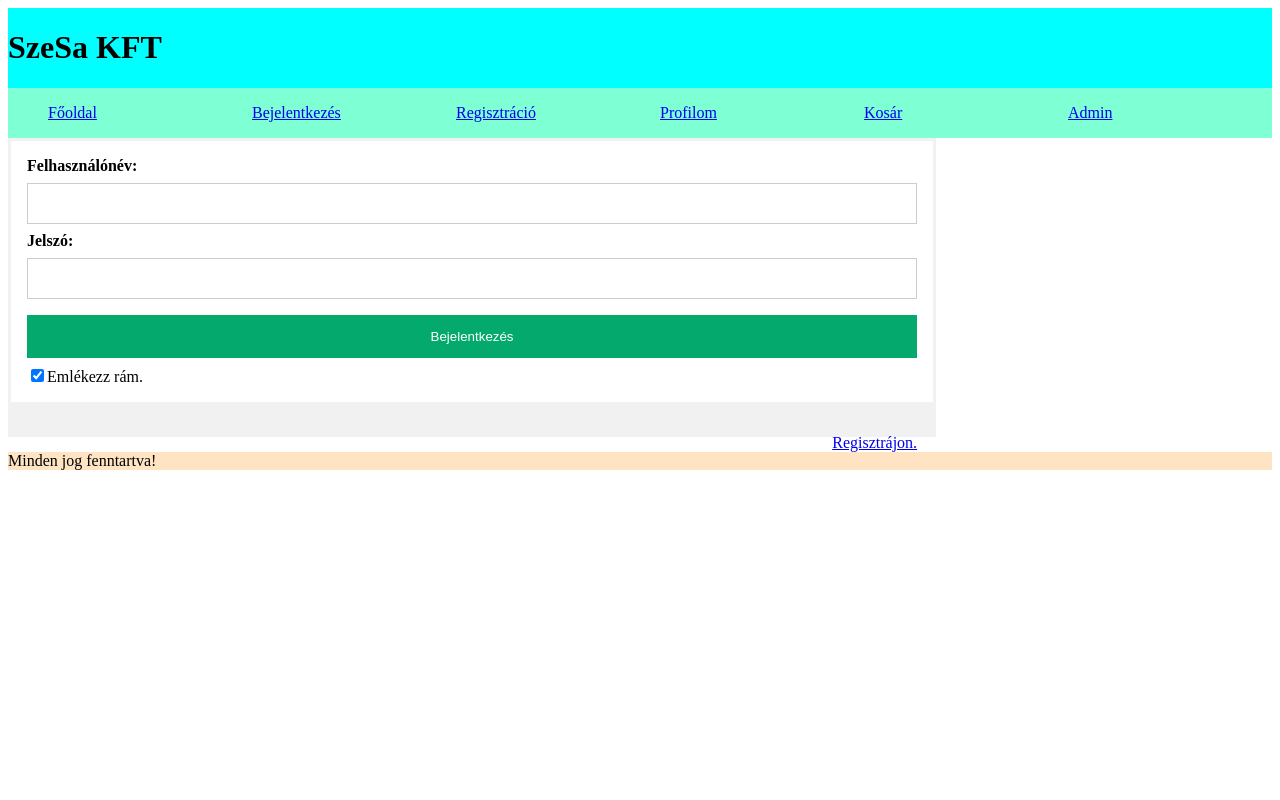
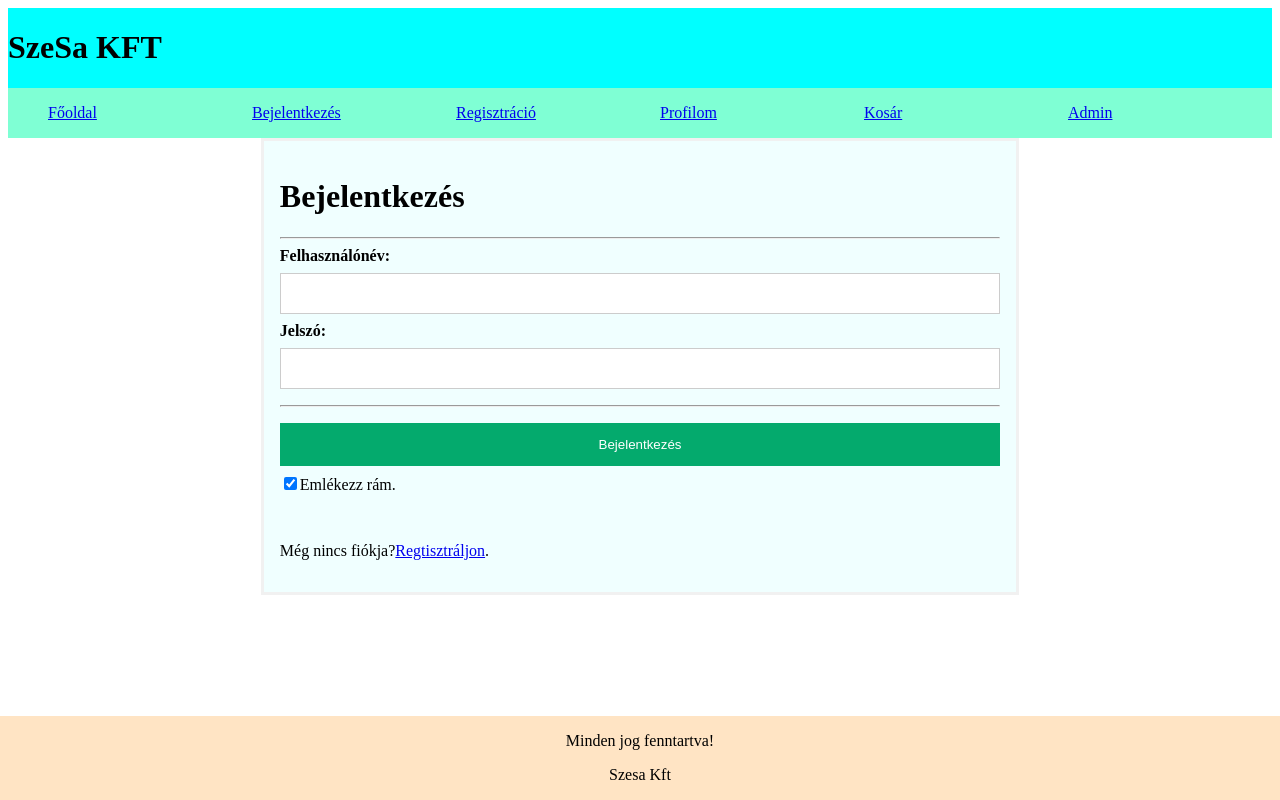
Before and after one commit to Klittina/SzeSa-Kft, a PHP site: page /bejelentkezes.html in a window 1280 px wide. Run offline with PHP 8.4, Linux system fonts and the light colour scheme.

Commit message:
bejeletkezés és regiszttráció

```diff
--- a/CSS/bejelentkezes.css
+++ b/CSS/bejelentkezes.css
@@ -1,3 +1,47 @@
+main{
+  width: 100%;
+  display: grid;
+  margin: auto;
+  grid-template-areas: "h h h h h"
+                      "n n n n n"
+                      "d d d d d"
+                      "f f f f f";
+}
+header{
+  width: 100%;
+  grid-area: h;
+  background-color: aqua;
+}
+nav{
+  width: 100%;
+  grid-area: n;
+  background-color: aquamarine;
+}
+.menu{
+  display: flex;
+  flex-direction: row;
+}
+.menu li{
+  list-style-type: none;
+  flex: 1;
+}
+.regbejform{
+  width: 60%;
+  grid-area: d;
+  background-color: azure;
+}
+footer{
+  width:100%;
+  grid-area: f;
+  background-color: bisque;
+  text-align: center;
+}
+.bejel{
+  position: fixed;
+  left: 0;
+  bottom: 0;
+}
+
 form {border: 3px solid #f1f1f1;}
 
 input[type=text], input[type=password] {
@@ -38,6 +82,9 @@ span.psw {
   float: right;
   padding-top: 16px;
 }
+.regbejform{
+  margin: auto;
+}
 
 /* Change styles for span and cancel button on extra small screens */
 @media screen and (max-width: 300px) {
--- a/alap.css
+++ b/CSS/index.css
@@ -30,8 +30,7 @@ article{
     grid-area: ar;
     background-color: azure;
     display: table;
-}
-article div{
+}article div{
     float: left;
     width: 32.8%;
     margin: 2px;
@@ -40,11 +39,9 @@ article div{
 }
 aside{
     width:100%;
-    grid-area: as;
     background-color: blueviolet;
 }
 footer{
     width:100%;
-    grid-area: f;
     background-color: bisque;
 }
--- a/bejelentkezes.html
+++ b/bejelentkezes.html
@@ -3,7 +3,7 @@
 <head>
     <meta charset="UTF-8">
     <meta name="viewport" content="width=device-width, initial-scale=1.0">
-    <link rel="stylesheet" href="alap.css">
+    <link rel="stylesheet" href="./CSS/alap.css">
     <link rel="stylesheet" href="./CSS/bejelentkezes.css">
     <title>Bejelentkezés</title>
 </head>
@@ -20,27 +20,32 @@
                 <li><a href="admin.html">Admin</a></li>
             </ul>
         </nav>
-        <div>
+        <div class="regbejform">
           <form action="/action_page.php" method="post">
               <div class="container">
+                <h1>Bejelentkezés</h1>
+                <hr>
                 <label for="uname"><b>Felhasználónév:</b></label>
                 <input type="text" placeholder="" name="uname" required>
 
                 <label for="psw"><b>Jelszó:</b></label>
                 <input type="password" placeholder="" name="psw" required>
 
+                <hr>
+
                 <button type="submit">Bejelentkezés</button>
                 <label>
                   <input type="checkbox" checked="checked" name="remember">Emlékezz rám.
                 </label>
-              </div>
-
-              <div class="container" style="background-color:#f1f1f1">
-                <span class="psw"><a href="regisztracio.html">Regisztrájon.</a></span>
+              </div><div class="container signin">
+                <p>Még nincs fiókja?<a href="regisztracio.html">Regtisztráljon</a>.</p>
               </div>
             </form>
         </div>
-        <footer>Minden jog fenntartva!</footer>
+        <footer class="bejel">
+          <p>Minden jog fenntartva!</p>
+          <p>Szesa Kft</p>
+        </footer>
     </main>
 </body>
 </html>
--- a/index.html
+++ b/index.html
@@ -3,7 +3,8 @@
 <head>
     <meta charset="UTF-8">
     <meta name="viewport" content="width=device-width, initial-scale=1.0">
-    <link rel="stylesheet" href="alap.css">
+    <link rel="stylesheet" href="./CSS/alap.css">
+    <link rel="stylesheet" href="./CSS/index.css">
     <title>Főoldal</title>
 </head>
 <body>
--- a/kosar.html
+++ b/kosar.html
@@ -3,7 +3,7 @@
 <head>
     <meta charset="UTF-8">
     <meta name="viewport" content="width=device-width, initial-scale=1.0">
-    <link rel="stylesheet" href="alap.css">
+    <link rel="stylesheet" href="./CSS/alap.css">
     <title>Kosaram</title>
 </head>
 <body>
--- a/profil.html
+++ b/profil.html
@@ -3,7 +3,7 @@
 <head>
     <meta charset="UTF-8">
     <meta name="viewport" content="width=device-width, initial-scale=1.0">
-    <link rel="stylesheet" href="alap.css">
+    <link rel="stylesheet" href="./CSS/alap.css">
     <title>Profilom</title>
 </head>
 <body>
```
Also changed, not shown: regisztracio.html (+7 -4 lines), CSS/alap.css (added).
